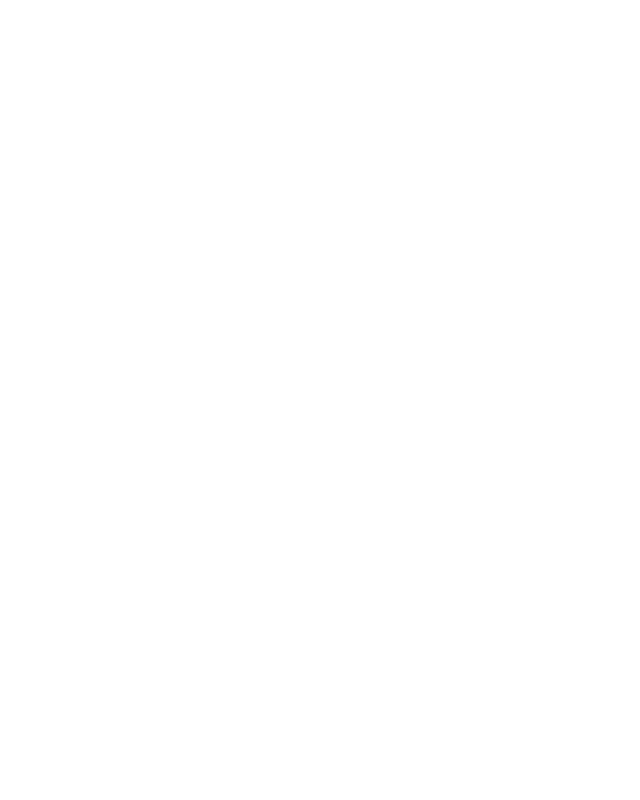
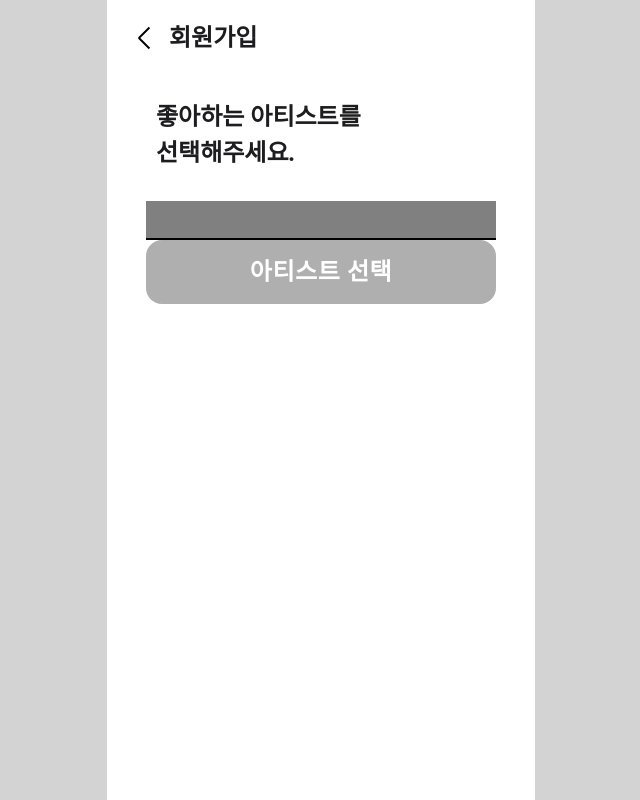
Before and after one commit to Likelion-Inha-10/Duckku-fe, a React (Create React App) app: page /artistSelect in a window 1280 px wide. Before the commit this address had no page. Shown: the whole page, without its empty margins (319-959 px from the left). Built offline with nearby package versions, Linux system fonts and the light colour scheme; a web font is replaced by a local one.

Commit message:
feat: 아티스트 페이지 기본틀 작성

```diff
--- /dev/null
+++ b/src/pages/ArtistSelect/components/inputbox.jsx
@@ -0,0 +1,32 @@
+import styled from "styled-components";
+
+const InputBox = styled.input`
+  border: none;
+  border-bottom: 2px solid ${(props) => props.theme.colors[props.borderColor]};
+  font-size: ${(props) => (props.fontSize ? props.fontSize : "24")}px;
+  font-weight: ${(props) => (props.fontWeight ? props.fontWeight : "400")};
+  height: ${(props) => (props.height ? props.height : "39")}px;
+  line-height: 29px;
+  width: 350px;
+  padding-left: 5px;
+  box-sizing: border-box;
+  outline: none;
+  background-color: ${(props) =>
+    props.backgroundColor ? props.backgroundColor : "white"};
+
+  ::placeholder,
+  ::-webkit-input-placeholder {
+    color: #b0b7c1;
+    font-weight: 400;
+    font-size: 24px;
+    line-height: 29px;
+  }
+  :-ms-input-placeholder {
+    color: #b0b7c1;
+    font-weight: 400;
+    font-size: 24px;
+    line-height: 29px;
+  }
+`;
+
+export default InputBox;
--- /dev/null
+++ b/src/pages/ArtistSelect/index.jsx
@@ -0,0 +1,35 @@
+import styled from "styled-components";
+import Button from "../../duckku-ui/Button";
+import Header from "../../duckku-ui/Header";
+import InputBox from "./components/inputbox";
+import Layout from "../../duckku-ui/Layout";
+import Margin from "../../duckku-ui/Margin";
+import Typography from "../../duckku-ui/Typography";
+import Flex from "../../duckku-ui/Flex";
+
+const TitleBox = styled.div`
+  width: 350px;
+  padding-left: 10px;
+`;
+
+const ArtistSelect = () => {
+  return (
+    <Layout>
+      <Header back title="회원가입" />
+      <Margin height="50" />
+      <TitleBox>
+        <Flex direction="column" justify="left">
+          <Typography bold24>좋아하는 아티스트를</Typography>
+          <Typography bold24>선택해주세요.</Typography>
+        </Flex>
+      </TitleBox>
+      <Margin height="30" />
+      <InputBox backgroundColor="gray" />
+      <Button backgroundColor="gray" width="350">
+        아티스트 선택
+      </Button>
+    </Layout>
+  );
+};
+
+export default ArtistSelect;
--- a/src/routes/index.jsx
+++ b/src/routes/index.jsx
@@ -1,5 +1,6 @@
 import { BrowserRouter, Route, Routes } from "react-router-dom";
 import Intro from "../pages/Intro";
+import ArtistSelect from "../pages/ArtistSelect";
 
 // 라우트명은 kebab-case 로 작성합니다
 
@@ -7,6 +8,7 @@ const Router = () => (
   <BrowserRouter>
     <Routes>
       <Route exact path="/" element={<Intro />} />
+      <Route exact path="/artistSelect" element={<ArtistSelect />} />
     </Routes>
   </BrowserRouter>
 );
```
